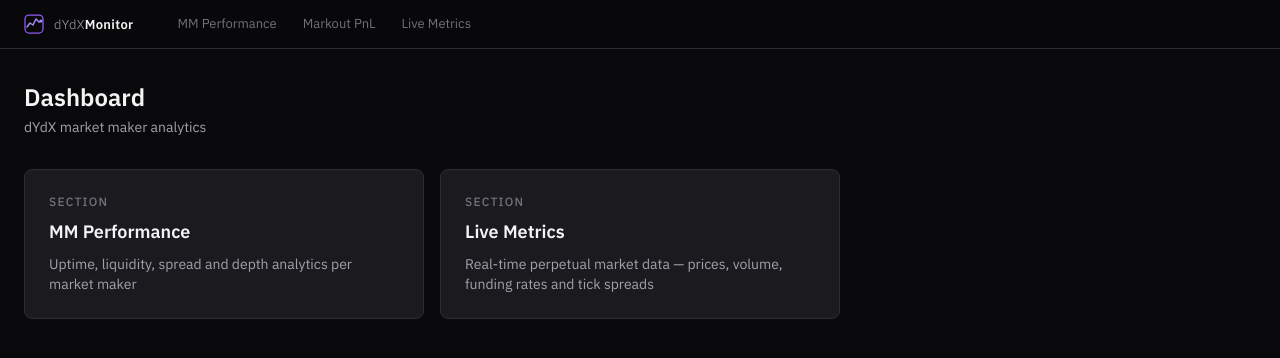
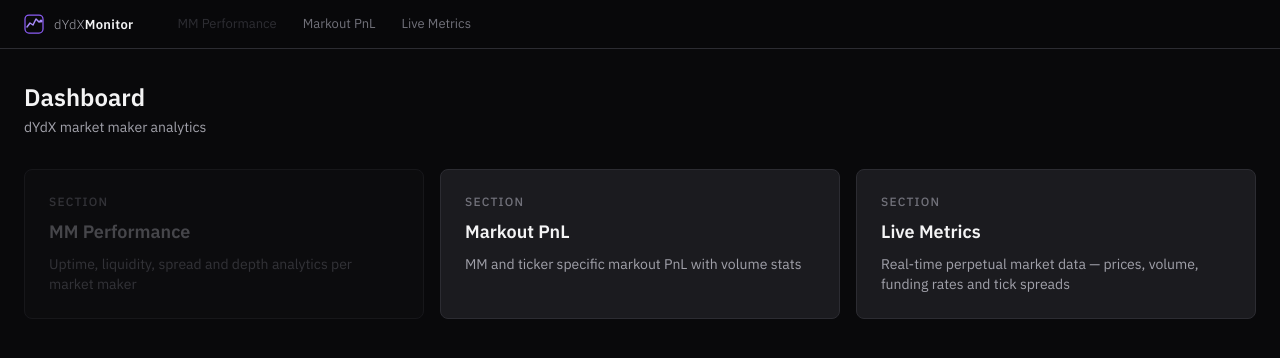
Before and after one commit to Pocket-Protector/dYdX-market-monitor, a SvelteKit app: page / in a window 1280 px wide. Shown: the top 358 px of the page. Built offline with nearby package versions, Linux system fonts and the light colour scheme.

Commit message:
disable mm performance

```diff
--- a/src/lib/components/layout/Header.svelte
+++ b/src/lib/components/layout/Header.svelte
@@ -1,7 +1,6 @@
 <script lang="ts">
   import { page } from '$app/stores';
 
-  const onMm = $derived($page.url.pathname.startsWith('/mm'));
   const onMarkets = $derived($page.url.pathname.startsWith('/markets'));
   const onMarkout = $derived($page.url.pathname.startsWith('/markoutPnL'));
 </script>
@@ -24,18 +23,9 @@
 
     <!-- Nav -->
     <nav class="flex items-stretch gap-0.5">
-      <a
-        href="/mm"
-        data-sveltekit-preload-data="hover"
-        class="relative flex items-center px-3 text-[13px] transition-colors {onMm
-          ? 'text-zinc-100'
-          : 'text-zinc-500 hover:text-zinc-300'}"
-      >
+      <span class="relative flex cursor-not-allowed items-center px-3 text-[13px] text-zinc-600 opacity-50 select-none">
         MM Performance
-        {#if onMm}
-          <span class="absolute bottom-0 left-3 right-3 h-[2px] rounded-t-full bg-violet-500"></span>
-        {/if}
-      </a>
+      </span>
       <a
         href="/markoutPnL"
         data-sveltekit-preload-data="hover"
--- a/src/routes/+page.svelte
+++ b/src/routes/+page.svelte
@@ -9,17 +9,26 @@
   </div>
 
   <div class="grid grid-cols-1 gap-4 sm:grid-cols-2 lg:grid-cols-3">
+    <div class="cursor-not-allowed rounded-lg border border-zinc-800 bg-zinc-900/50 p-6 opacity-40 select-none">
+      <div class="mb-2 text-xs font-medium tracking-widest text-zinc-500 uppercase">Section</div>
+      <div class="text-lg font-semibold text-zinc-400">
+        MM Performance
+      </div>
+      <p class="mt-2 text-sm text-zinc-500">
+        Uptime, liquidity, spread and depth analytics per market maker
+      </p>
+    </div>
     <a
-      href="/mm"
+      href="/markoutPnL"
       data-sveltekit-preload-data="hover"
       class="group rounded-lg border border-zinc-800 bg-zinc-900 p-6 transition-colors hover:border-violet-500/50 hover:bg-zinc-800/50"
     >
       <div class="mb-2 text-xs font-medium tracking-widest text-zinc-500 uppercase">Section</div>
       <div class="text-lg font-semibold text-zinc-100 group-hover:text-violet-400 transition-colors">
-        MM Performance
+        Markout PnL
       </div>
       <p class="mt-2 text-sm text-zinc-400">
-        Uptime, liquidity, spread and depth analytics per market maker
+        MM and ticker specific markout PnL with volume stats
       </p>
     </a>
     <a
```
